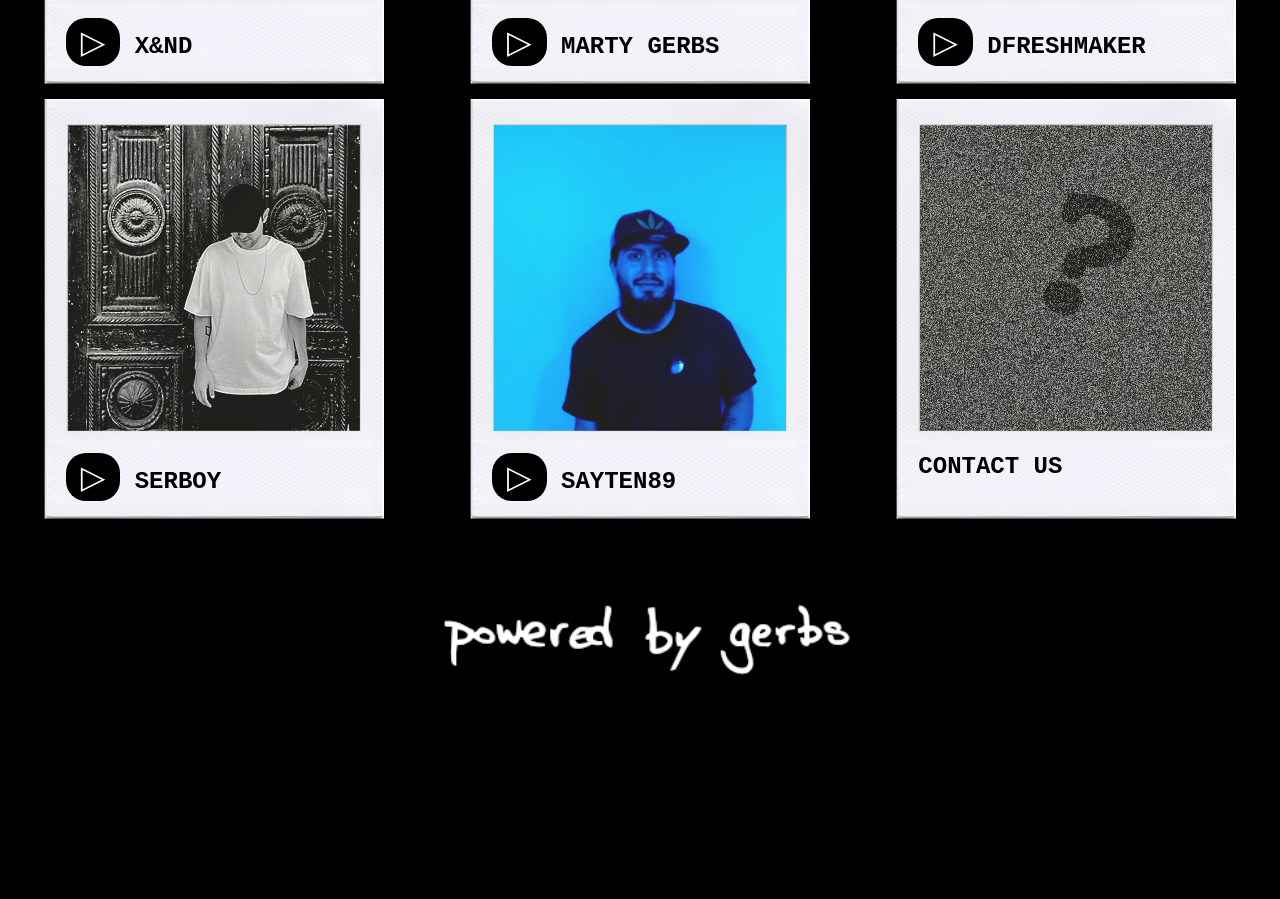
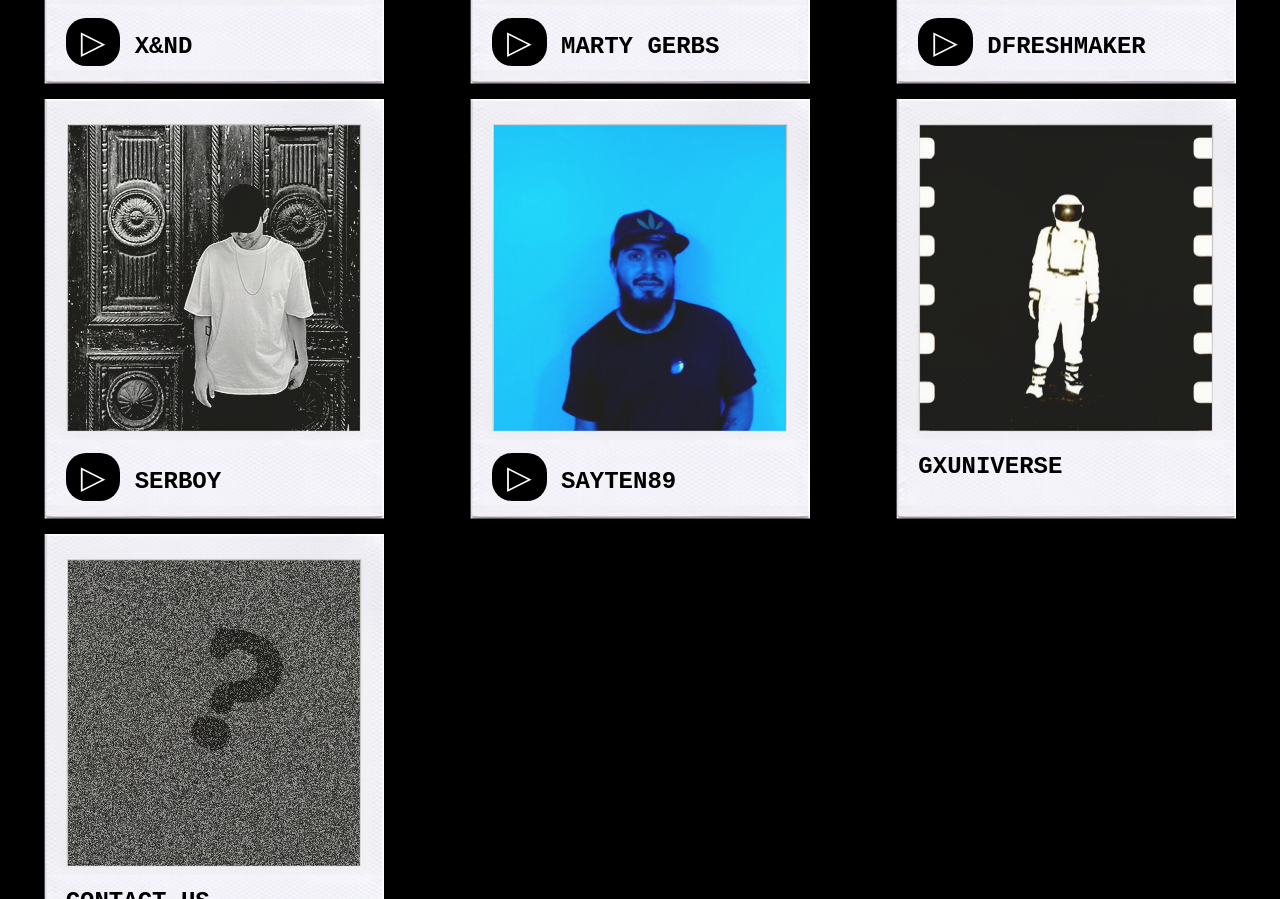
Before and after one commit to gerbermart/tuneblock.xyz, a plain HTML site: page index.html in a window 1280 px wide. Shown: the part 2960-3859 px from the top of the page. Before the commit the page ends 3719 px from the top, so only its background shows below. Drawn offline with Linux system fonts and the light colour scheme.

Commit message:
GXUNIVERSE

```diff
--- a/index.html
+++ b/index.html
@@ -153,6 +153,12 @@
             <div class="text"><b><button class="button" onclick="document.getElementById('myPLAY').src=''; document.getElementById('myPLAY').style='display: none;'; document.getElementById('myTXT').innerHTML='SAYTEN - WILDFLOWER'; document.getElementById('myHREF').style='display:inline;'; document.getElementById('myVIDEO').src=''; document.getElementById('myIFRAME').src=''; document.getElementById('myIFRAME').style='display:none;'; document.getElementById('mySONG').style='display:inline;'; document.getElementById('myVIDEO').style='display:none;'; document.getElementById('myIMG').src=''; document.getElementById('mySONG').src='https://mintsongs.mypinata.cloud/ipfs/QmXP4Uct8nnL9X6tWqN6iCsjHCrD8tmqCJ9yNzNve2hV8V'; document.getElementById('myIMG').src='https://mintsongs.mypinata.cloud/ipfs/QmagYtx4dEEowDKfWrcANSkom5dWLCtpHbQSLeBmD3vNaU'; document.getElementById('myHREF').href='https://opensea.io/assets?search[query]=sayten89&search[resultModel]=ASSETS'">&#9655</button><a href="https://wlo.link/@sayten89" target="_blank"> SAYTEN89</a></b></div>
             <a class="box-link" href="https://wlo.link/@sayten89" target="_blank"></a>
         </div>
+        <div class="polaroid">
+            <div class="content"><img src="./IMAGES/GXUNIVERSE.jpg"></div>
+            <div class="overlay"><img src="./IMAGES/COVER.png"></div>
+            <div class="text"><b>GXUNIVERSE</b></div>
+            <a class="box-link" href="https://thegxuniverse.com/" target="_blank"></a>
+        </div>
         <a href="https://twitter.com/tune_block" target="_blank"><div class="polaroid">
             <div class="content"><img src="./IMAGES/CONTACT.png"></div>
             <div class="overlay"><img src="./IMAGES/COVER.png"></div>
```
Also changed, not shown: IMAGES/GXUNIVERSE.jpg (added), 1 other file.
